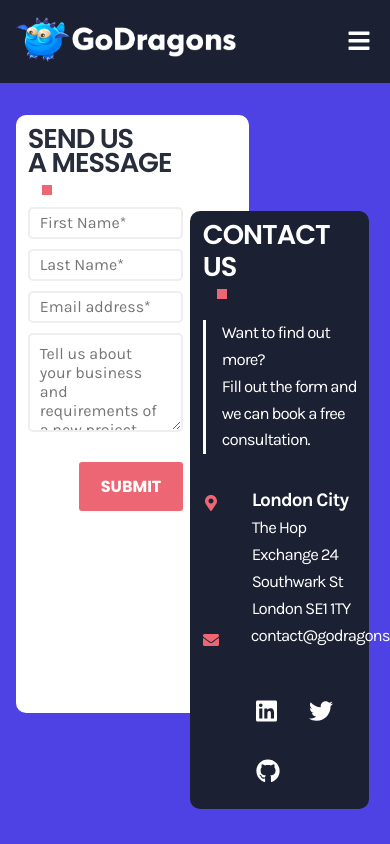
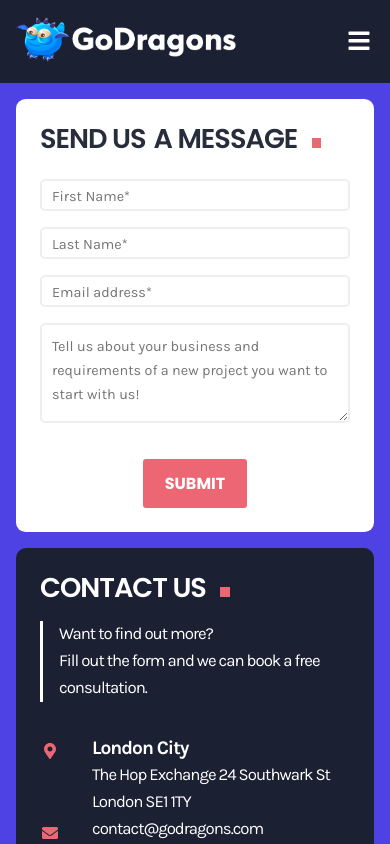
Before and after one commit to GoDragons/godragons-website, a React (Create React App) app: page /contact in a window 390 px wide. Shown: the top 844 px of the page. Built offline with nearby package versions, Linux system fonts and the light colour scheme.

Commit message:
Finish responsiveness

```diff
--- a/src/Contact/Contact.scss
+++ b/src/Contact/Contact.scss
@@ -11,10 +11,19 @@
     transition: font-size 400ms;
   }
 
+  @media (max-width: 600px) {
+    padding-bottom: 1rem;
+    padding-top: 1rem;
+  }
+
   .inner-container {
     display: flex;
     justify-content: center;
     width: 100%;
+
+    @media (max-width: 600px) {
+      flex-direction: column;
+    }
   }
 
   h1 {
@@ -29,6 +38,15 @@
 
       &:not(:first-child) {
         margin-top: -0.5rem;
+      }
+
+      @media (max-width: 600px) {
+        display: inline-block;
+        margin-bottom: 1rem;
+
+        &:not(:first-child) {
+          margin-left: 0.5rem;
+        }
       }
     }
 
@@ -57,6 +75,12 @@
       width: 50%;
     }
 
+    @media (max-width: 600px) {
+      background-color: $white;
+      width: 100%;
+      padding: 1.5rem;
+    }
+
     .form-content {
       border-radius: 0.6rem;
       position: relative;
@@ -65,6 +89,10 @@
 
       .form-title-container {
         margin-bottom: 2vw;
+      }
+
+      @media (max-width: 600px) {
+        padding-top: 0;
       }
     }
 
@@ -78,12 +106,16 @@
       width: 130%;
       height: 100%;
       z-index: 1;
+
+      @media (max-width: 600px) {
+        display: none;
+      }
     }
 
     .input-group {
       display: flex;
       justify-content: center;
-      margin-bottom: 10px;
+      margin-bottom: 1rem;
 
       input,
       textarea {
@@ -95,6 +127,14 @@
         width: 100%;
         height: 2rem;
         outline: unset;
+        -webkit-appearance: none;
+        font-weight: 700;
+
+        &::placeholder {
+          font-size: 0.9rem;
+          line-height: 1.5rem;
+          font-weight: 400;
+        }
 
         &:focus {
           border: 2px solid $color2;
@@ -115,6 +155,10 @@
     .button-container {
       display: flex;
       justify-content: flex-end;
+
+      @media (max-width: 600px) {
+        justify-content: center;
+      }
     }
   }
   .contact-details-container {
@@ -125,6 +169,13 @@
 
     @media (max-width: $md) {
       width: 50%;
+    }
+
+    @media (max-width: 600px) {
+      width: 100%;
+      padding: 0;
+      top: 0;
+      margin-top: 1rem;
     }
 
     a {
@@ -186,12 +237,22 @@
           }
         }
       }
+
+      @media (max-width: 600px) {
+        display: flex;
+        justify-content: flex-start;
+      }
     }
 
     .contact-details-content {
       border-radius: 10px;
       position: relative;
       z-index: 4;
+
+      @media (max-width: 600px) {
+        background-color: $color1;
+        padding: 1.5rem;
+      }
     }
 
     &::before {
@@ -204,6 +265,10 @@
       width: 100%;
       height: 100%;
       z-index: 3;
+
+      @media (max-width: 600px) {
+        display: none;
+      }
     }
 
     h1,
```
